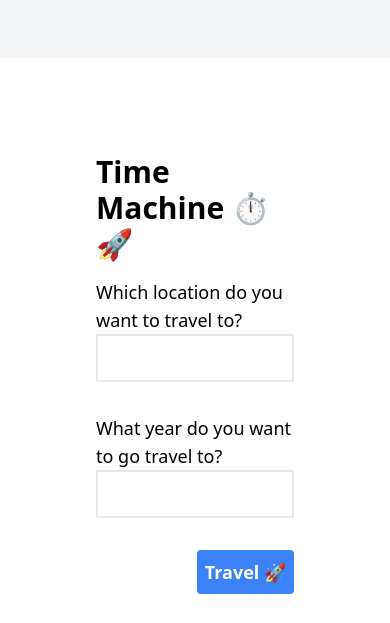
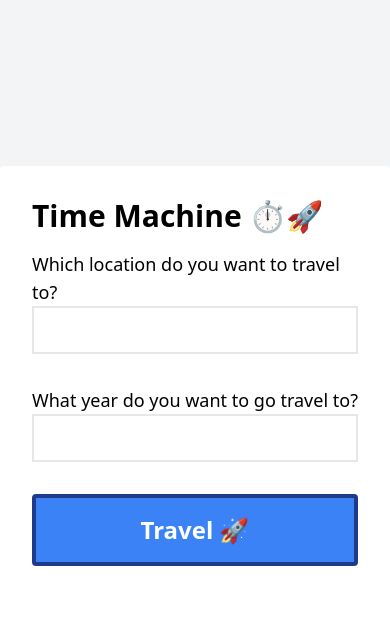
Before and after one commit to inezabonte/gatsby-timeship, a Gatsby site: page / in a window 390 px wide. Built offline with nearby package versions, Linux system fonts and the light colour scheme; Gatsby itself is replaced by a stand-in of ours.

Commit message:
responsiveness

```diff
--- a/src/pages/index.js
+++ b/src/pages/index.js
@@ -34,6 +34,7 @@ const IndexPage = () => {
 			setMessage(response.data.message);
 			console.log(response.data);
 		} catch (error) {
+			setStatus("failed");
 			if (error.response.data.status === 429) {
 				setColor("#fb5012");
 			} else {
@@ -45,8 +46,8 @@ const IndexPage = () => {
 
 	return (
 		<main className="h-screen flex justify-center items-center bg-gray-100 ">
-			<section className="bg-white w-full max-w-3xl p-24">
-				<h1 className="text-3xl font-bold mb-4">Time Machine ⏱🚀</h1>
+			<section className="bg-white w-full max-w-xl py-4 px-8 rounded">
+				<h1 className="text-3xl font-bold my-4">Time Machine ⏱🚀</h1>
 				<form
 					className="flex flex-col text-lg space-y-8"
 					onSubmit={handleSubmit}
@@ -60,7 +61,7 @@ const IndexPage = () => {
 						<input
 							type="text"
 							name="location"
-							className="border-2 p-2 text-center"
+							className="border-2 py-2 text-center"
 							value={inputValues.location}
 							onChange={handleInputChange}
 							required
@@ -71,7 +72,7 @@ const IndexPage = () => {
 						<input
 							type="number"
 							name="year"
-							className="border-2 p-2 text-center"
+							className="border-2 py-2 text-center"
 							value={inputValues.year}
 							onChange={handleInputChange}
 							required
@@ -79,7 +80,7 @@ const IndexPage = () => {
 					</div>
 					<button
 						type="submit"
-						className="bg-blue-500 text-white text-lg font-bold p-2 rounded self-end"
+						className="bg-blue-500 text-white text-2xl font-bold p-4 rounded border-4 border-blue-900 "
 						disabled={status === "pending" ? true : false}
 					>
 						Travel 🚀
```
